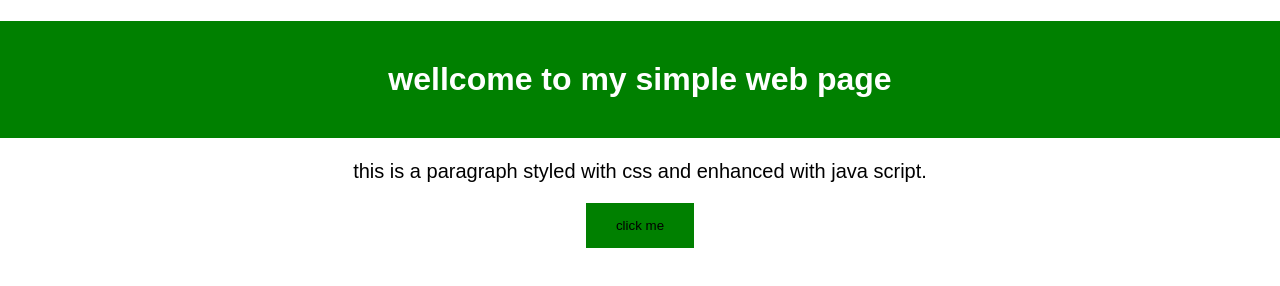
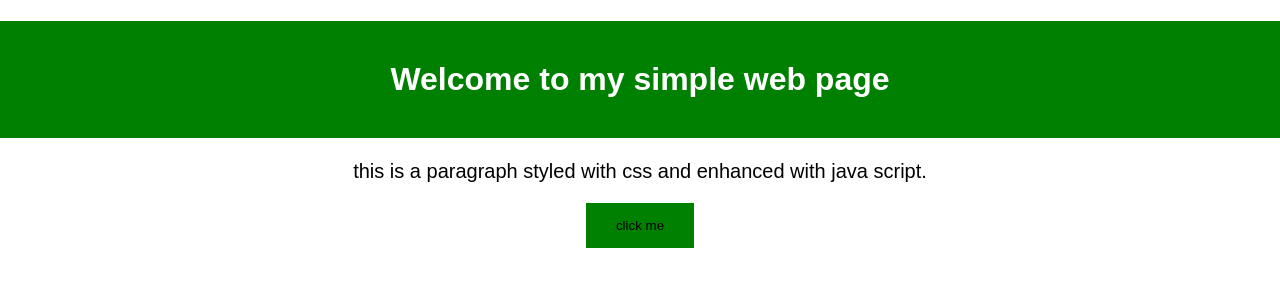
Before and after one commit to navya-a-dev/simple-website, a plain HTML site: page index.html in a window 1280 px wide. Drawn offline with Linux system fonts and the light colour scheme.

Commit message:
Update index.html

```diff
--- a/index.html
+++ b/index.html
@@ -6,7 +6,7 @@
          <script src="simple.js"></script>
     </head>
 <body>
-     <h1>wellcome to my simple web page</h1>
+     <h1>Welcome to my simple web page</h1>
      <p>this is a paragraph styled with css and enhanced with java script.</p>
 	 <button onclick="alert('clicked')">click me</button></button>
 </body>
```
